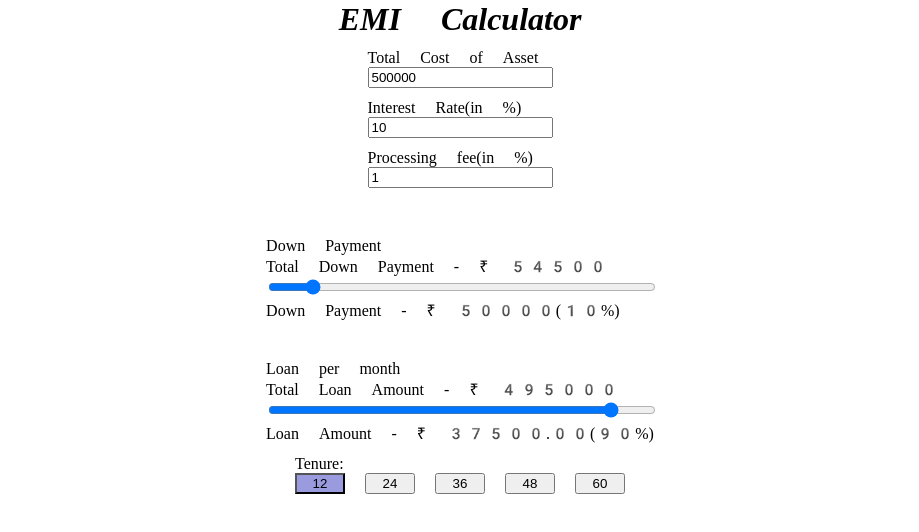
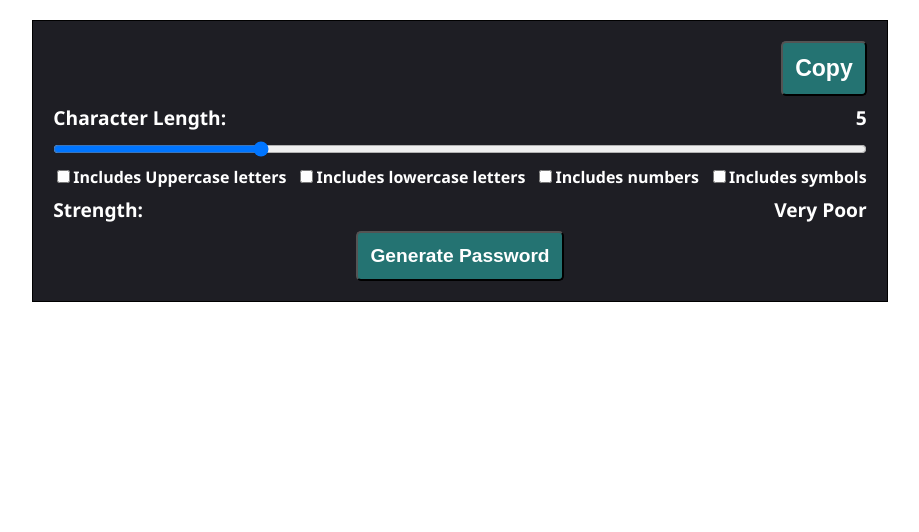
Before and after one commit to Rilee991/machine-coding-exampels, a React (Create React App) app in the folder react-examples/: page / in a window 1280 px wide. Shown: the top 532 px of the page, without its empty margins (180-1099 px from the left). Built offline with nearby package versions, Linux system fonts and the light colour scheme.

Commit message:
password generator

```diff
--- a/react-examples/src/App.js
+++ b/react-examples/src/App.js
@@ -1,5 +1,6 @@
 import React from 'react';
-import EmiCalculator from './emicalculator/EmiCalculator';
+import PasswordGenerator from './passwordgenerator/PasswordGenerator';
+// import EmiCalculator from './emicalculator/EmiCalculator';
 // import Timer from './countdowntimer/Timer';
 // import Pagination from './pagination/Pagination';
 
@@ -7,7 +8,8 @@ const App = () => {
 	return (
 		// {/* <Timer /> */}
 		// {/* <Pagination /> */}
-		<EmiCalculator />
+		// <EmiCalculator />
+		<PasswordGenerator />
     );
 }
 
--- /dev/null
+++ b/react-examples/src/passwordgenerator/Header.js
@@ -0,0 +1,25 @@
+import React, { useState } from 'react';
+
+const Header = ({ password = "55" }) => {
+    const [isCopied, setIsCopied] = useState(false);
+
+    const onClickCopy = () => {
+        if(!isCopied) {
+            setIsCopied(true);
+            window.navigator.clipboard.writeText(password);
+
+            setTimeout(() => {
+                setIsCopied(false);
+            }, 800);
+        }
+    }
+
+    return (
+        <div className="labels__extreme">
+            <span>{password}</span>
+            <span><button disabled={isCopied} onClick={onClickCopy}>{isCopied ? "Copied" : "Copy"}</button></span>
+        </div>
+    );
+}
+
+export default Header;
--- /dev/null
+++ b/react-examples/src/passwordgenerator/PasswordGenerator.js
@@ -0,0 +1,71 @@
+import React, { useState } from 'react';
+import { LOWER_CASE_LETTERS, NUMBERS, SYMBOLS, UPPER_CASE_LETTERS } from './utils/constants';
+import Header from './Header';
+import usePasswordGenerate from './hooks/use-generate-password';
+
+import './styles.css';
+import { getPasswordStrength } from './utils/utils';
+
+const PasswordGenerator = () => {
+    const [charLength, setCharLength] = useState(5);
+    const [checkboxes, setCheckboxes] = useState([{
+        id: 1, label: "Includes Uppercase letters", value: false, charset: UPPER_CASE_LETTERS
+    }, {
+        id: 2, label: "Includes lowercase letters", value: false, charset: LOWER_CASE_LETTERS
+    }, {
+        id: 3, label: "Includes numbers", value: false, charset: NUMBERS
+    }, {
+        id: 4, label: "Includes symbols", value: false, charset: SYMBOLS
+    }]);
+
+    const onChangeCharLength = (e) => {
+        setCharLength(e.target.value);
+    }
+
+    const onSelectCheckbox = (id) => {
+        const tempBox = checkboxes;
+        tempBox[id].value = !tempBox[id].value;
+
+        setCheckboxes(tempBox);
+    }
+
+    const { ok, message, password, generatePassword } = usePasswordGenerate();
+
+    const onClickGenPassword = () => {
+        generatePassword(charLength, checkboxes);
+    }
+
+    return (
+        <div className="container">
+            {/* Header */}
+            <Header password={password} />
+            {/* Char Length */}
+            <div className="labels__extreme">
+                <span>Character Length:</span>
+                <span>{charLength}</span>
+            </div>
+            {/* Char Length Input */}
+            <input className="input__range" type="range" min={0} max={20} value={charLength} onChange={onChangeCharLength}/>
+            {/* Checkboxes */}
+            <div className="checkboxes">
+                {checkboxes.map((cb, idx) => (
+                    <span key={cb.id}>
+                        <input type="checkbox" value={cb.value} onChange={() => onSelectCheckbox(idx)} /><label>{cb.label}</label>
+                    </span>
+                ))}
+            </div>
+            {!ok && <div className="labels__extreme">
+                <span>{message}</span>
+            </div>}
+            {/* Stength Indicator */}
+            <div className="labels__extreme">
+                <span>Strength:</span>
+                <span>{getPasswordStrength(password)}</span>
+            </div>
+            {/* Generate Password Btn */}
+            <button onClick={() => onClickGenPassword()}>Generate Password</button>
+        </div>
+    );
+}
+
+export default PasswordGenerator;
--- /dev/null
+++ b/react-examples/src/passwordgenerator/hooks/use-generate-password.js
@@ -0,0 +1,43 @@
+import { useState } from "react";
+
+const usePasswordGenerate = () => {
+    const [ok, setOk] = useState(true);
+    const [password, setPassword] = useState("");
+    const [message, setMessage] = useState("");
+
+    const generatePassword = (charLength, checkboxes) => {
+        let passCharset = "", password = "";
+        if(charLength < 4) {
+            setOk(false);
+            setMessage("Please select a char length of at least 4");
+            setPassword("");
+            return;
+        };
+
+        for(const cb of checkboxes) {
+            if(cb.value) {
+                passCharset += cb.charset;
+            }
+        }
+
+        if(passCharset.length === 0) {
+            setOk(false);
+            setMessage("No checkboxes selected. Please select at least one.");
+            setPassword("");
+            return;
+        };
+
+        while(charLength--) {
+            const idx = Math.floor(Math.random() * passCharset.length);
+            password += passCharset[idx];
+        }
+
+        setOk(true);
+        setMessage("");
+        setPassword(password);
+    }
+
+    return { ok, message, password, generatePassword };
+}
+
+export default usePasswordGenerate;
--- /dev/null
+++ b/react-examples/src/passwordgenerator/styles.css
@@ -0,0 +1,43 @@
+.container {
+    display: flex;
+    justify-content: space-between;
+    align-items: center;
+    flex-direction: column;
+    border: 1px solid black;
+    padding: 20px;
+    margin: 20px auto;
+    width: max-content;
+    background: #1E1E24;
+    color: white;
+    height: 240px;
+    font-family: 'Segoe UI', Tahoma, Geneva, Verdana, sans-serif;
+}
+
+.labels__extreme {
+    display: flex;
+    justify-content: space-between;
+    width: 100%;
+    font-weight: 600;
+    font-size: larger;
+}
+
+.input__range {
+    width: 100%;
+    cursor: pointer;
+}
+
+button {
+    padding: 12px;
+    border-radius: 5px;
+    cursor: pointer;
+    background: #247372;
+    color: white;
+    font-weight: 600;
+    font-size: larger;
+}
+
+.checkboxes {
+    display: flex;
+    font-weight: bold;
+    gap: 10px;
+}
--- /dev/null
+++ b/react-examples/src/passwordgenerator/utils/constants.js
@@ -0,0 +1,4 @@
+export const UPPER_CASE_LETTERS = "ABCDEFGHIJKLMNOPQRSTUVWXYZ";
+export const LOWER_CASE_LETTERS = "abcdefghijklmnopqrstuvwxyz";
+export const NUMBERS = "0123456789";
+export const SYMBOLS = "!@#$%^&*()";
--- /dev/null
+++ b/react-examples/src/passwordgenerator/utils/utils.js
@@ -0,0 +1,7 @@
+export const getPasswordStrength = (password) => {
+    if(password.length < 3) return "Very Poor";
+    else if(password.length < 7) return "Poor";
+    else if(password.length < 12)   return "Medium";
+    else if(password.length < 18)   return "Strong";
+    return "Very Strong";
+}
```
